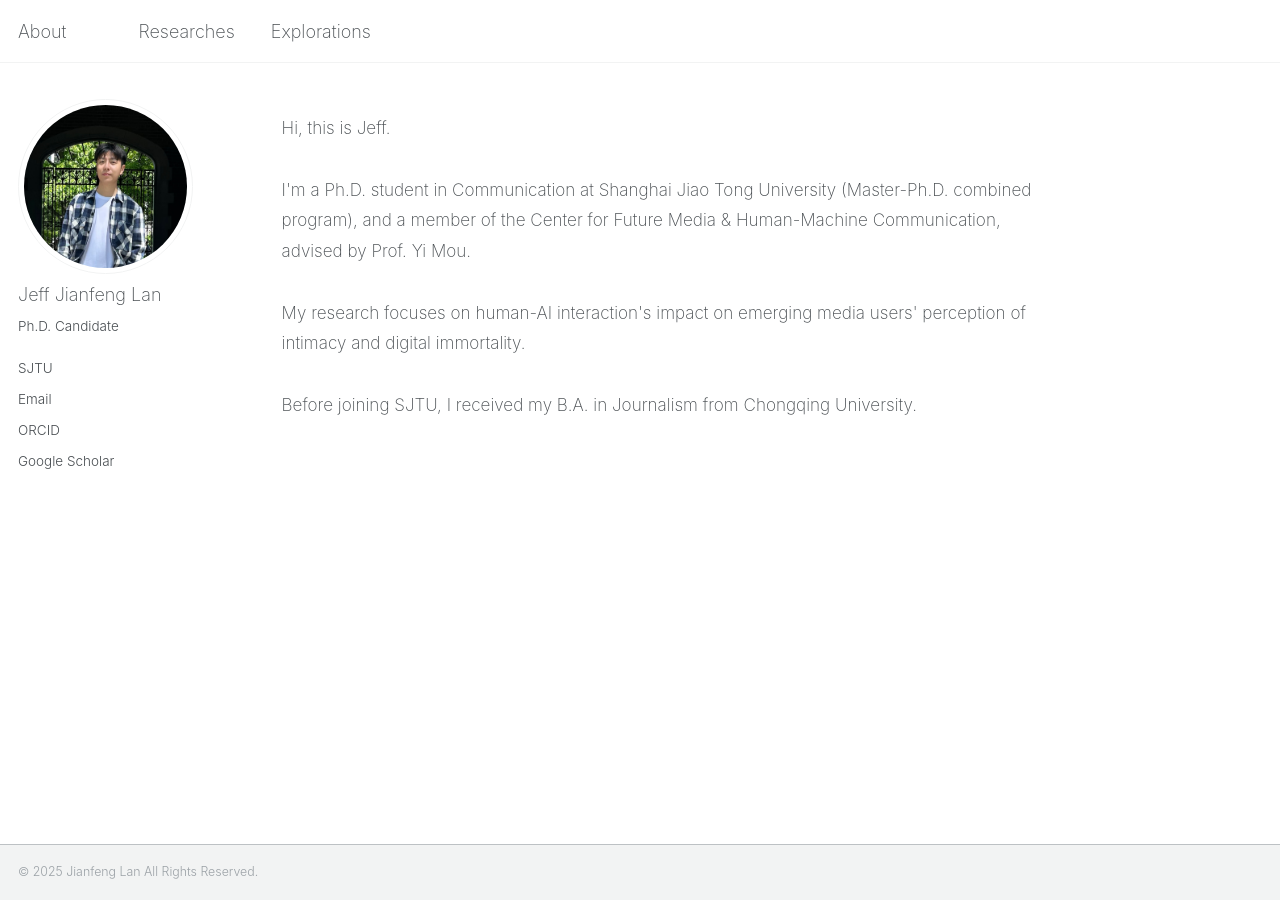
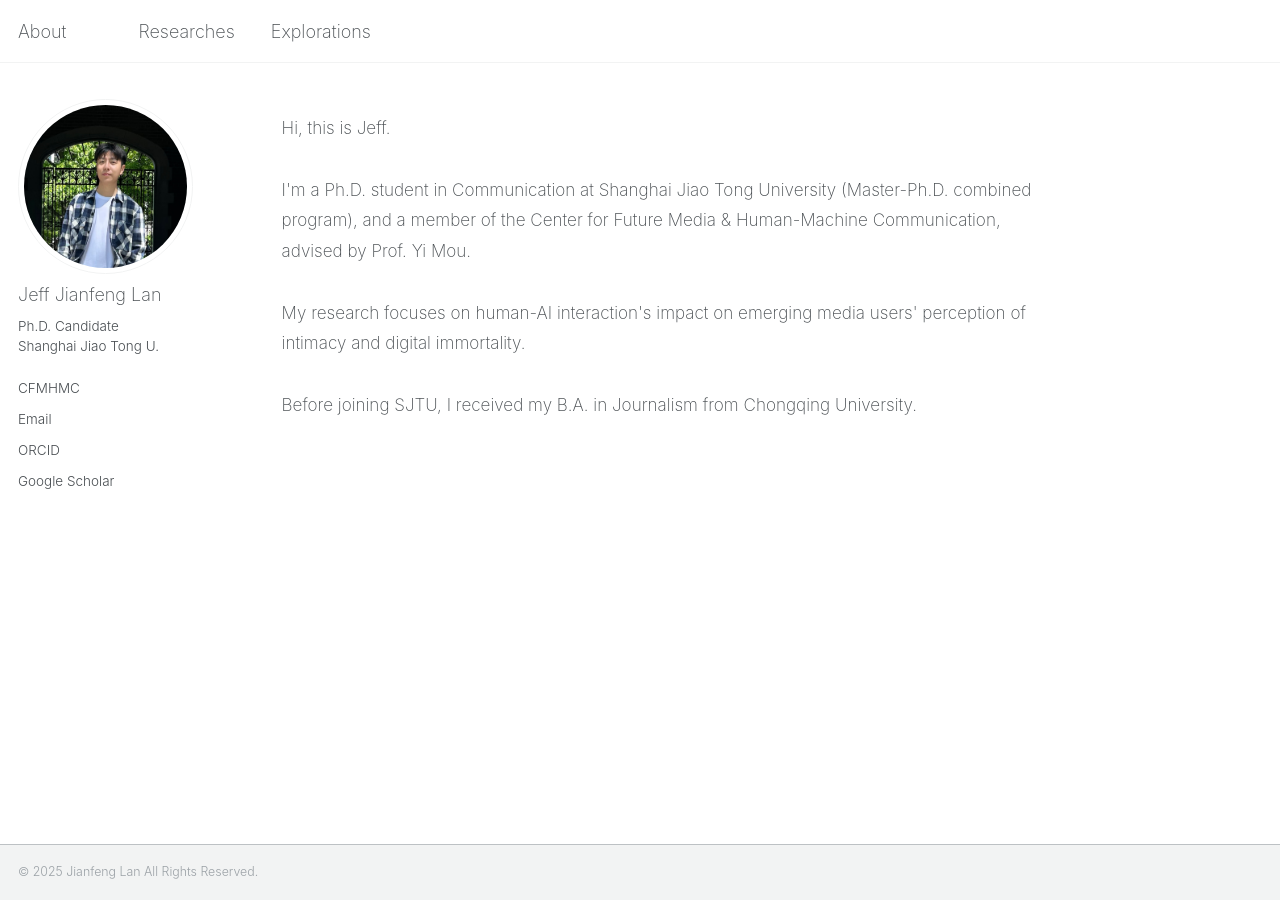
Before and after one commit to jianfenglan/jianfenglan.github.io, a Jekyll site: the page built from _pages/about.md, in a window 1280 px wide. Built offline with Jekyll 4.4.1, drawn with Linux system fonts in a browser that asks for light colours.

Commit message:
Update _config.yml

```diff
--- a/_config.yml
+++ b/_config.yml
@@ -22,13 +22,13 @@ author:
   # Biographic information
   avatar           : "profile.png"
   name             : "Jeff Jianfeng Lan"
-  bio              : "Ph.D. Candidate"
+  bio              : "Ph.D. Candidate<br>Shanghai Jiao Tong U."
   pronouns         : # URL
   location         : # URL
   uri              : # URL
   email            : "jeff_lan@sjtu.edu.cn"
-  affiliation      : "SJTU" # <-- 新增这行
-  affiliation_url  : "https://www.sjtu.edu.cn/"       # <-- 新增这行
+  affiliation      : "CFMHMC" # <-- 新增这行
+  affiliation_url  : "https://cfmhmc.github.io/"       # <-- 新增这行
 
   # Academic websites
   academia         : # URL
```
